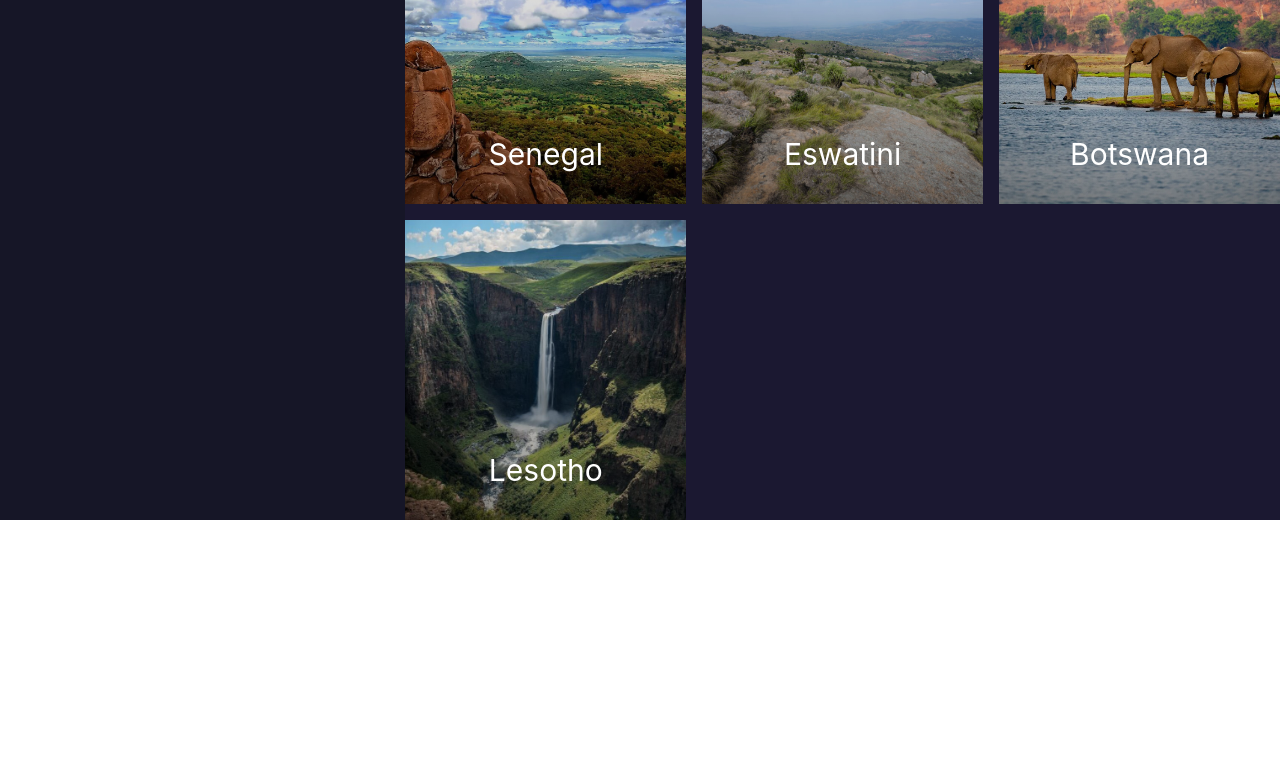
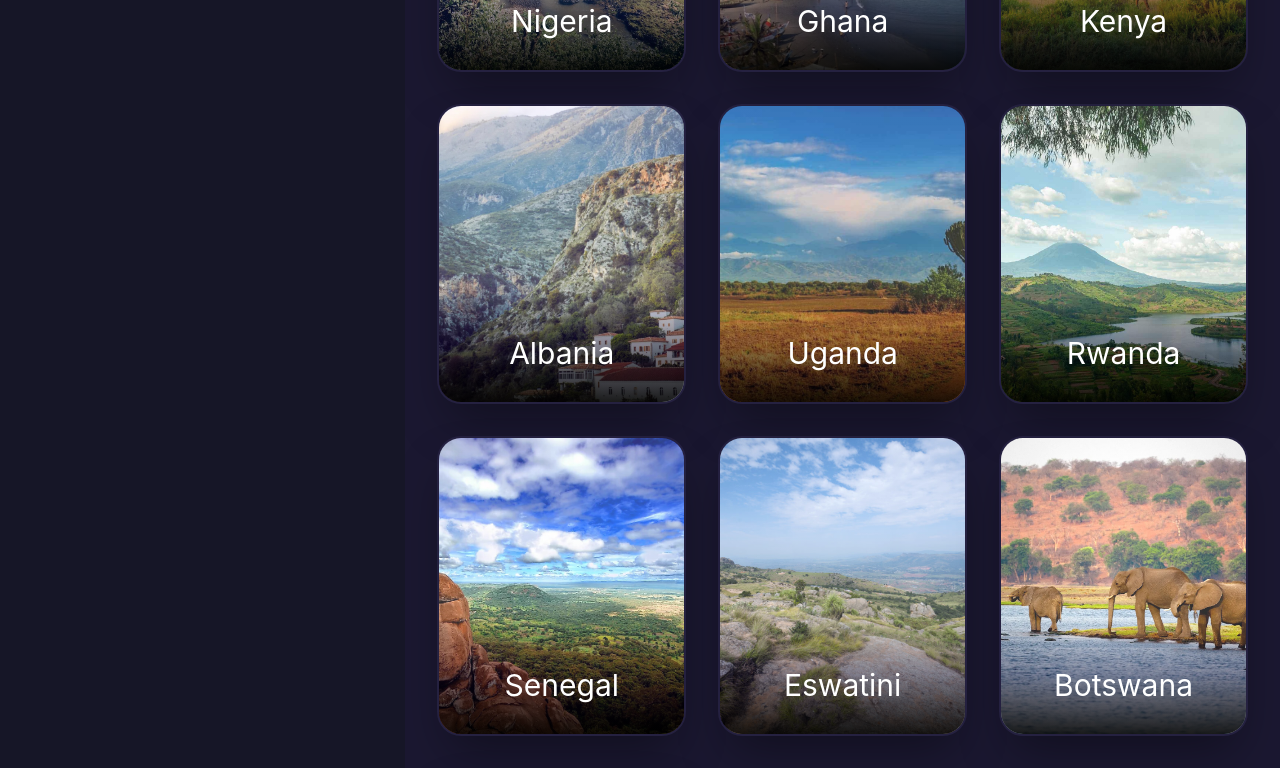
Before and after one commit to chubkey3/BetterGuessr, a Next.js app in the folder apps/frontend/: page /singleplayer in a window 1280 px wide. Shown: the part 8628-9396 px from the top of the page. Before the commit the page ends 9148 px from the top, so only its background shows below. Built offline with nearby package versions, Linux system fonts and the light colour scheme.

Commit message:
fixed singleplayer icons

```diff
--- a/apps/frontend/src/pages/singleplayer.tsx
+++ /dev/null
@@ -1,42 +0,0 @@
-import DashboardWrapper from "@/components/DashboardWrapper";
-import countrylist from "@/components/data/countrylist.json";
-
-function MapButton({ country }: { country: string }) {
-  return (
-    <div className="relative grid place-items-center w-full h-[300px]">
-      <div
-        className="absolute left-0 top-0 w-full h-full overflow-hidden"
-        style={{
-          backgroundImage: `url(/countries/${country.replaceAll(" ", "_")}.jpg)`,
-          backgroundPosition: "center center",
-          backgroundSize: "cover",
-        }}
-      ></div>
-      <div className="absolute left-0 top-0 w-full h-full bg-gradient-to-b from-[#ffffff00] to-[#00000071]"></div>
-      <div className="absolute left-0 top-0 w-full h-full grid grid-rows-3">
-        <div className="row-span-2" />
-        <div className="row-span-1 grid place-items-center text-white text-3xl">
-          <h1>{country}</h1>
-        </div>
-      </div>
-    </div>
-  );
-}
-
-export default function Singleplayer() {
-  return (
-    <DashboardWrapper>
-      <div className="flex flex-row place-items-center">
-        <div className="grid grid-cols-3 gap-4 w-full max-w-[1400px]">
-          {countrylist.map((country, index) => {
-            return (
-              <div key={index}>
-                <MapButton country={country} />
-              </div>
-            );
-          })}
-        </div>
-      </div>
-    </DashboardWrapper>
-  );
-}
--- /dev/null
+++ b/apps/frontend/src/pages/singleplayer/[id].tsx
@@ -0,0 +1,12 @@
+import DashboardWrapper from "@/components/DashboardWrapper";
+import { useRouter } from "next/router";
+
+export default function Map() {
+  const router = useRouter();
+  const { id } = router.query;
+  return (
+    <DashboardWrapper>
+      <div>{id}</div>
+    </DashboardWrapper>
+  );
+}
--- /dev/null
+++ b/apps/frontend/src/pages/singleplayer/index.tsx
@@ -0,0 +1,49 @@
+import DashboardWrapper from "@/components/DashboardWrapper";
+import countrylist from "@/components/data/countrylist.json";
+import { useRouter } from "next/router";
+
+export default function Singleplayer() {
+  const router = useRouter();
+  function MapButton({ country }: { country: string }) {
+    return (
+      <button
+        onClick={() => router.push(`/singleplayer/${country.replaceAll(" ", "_")}`)}
+        className="relative grid place-items-center w-full h-[300px] border-2 border-[#3c35654d] hover:border-[#c6c4d794] rounded-3xl
+        overflow-hidden shadow-2xl shadow-[#00000061] hover:scale-105  transition-all duration-300"
+      >
+        <div
+          className="absolute left-0 top-0 w-full h-full"
+          style={{
+            backgroundImage: `url(/countries/${country.replaceAll(" ", "_")}.jpg)`,
+            backgroundPosition: "center center",
+            backgroundSize: "cover",
+          }}
+        ></div>
+        <div className="absolute left-0 top-0 w-full h-full bg-gradient-to-b from-[#ffffff2f] from-30%  via-[#08032765] from-60% to-[#000000de]"></div>
+        <div className="absolute left-0 top-0 w-full h-full grid grid-rows-3">
+          <div className="row-span-2" />
+          <div className="row-span-1 grid place-items-center text-white text-3xl">
+            <h1>{country}</h1>
+          </div>
+        </div>
+      </button>
+    );
+  }
+
+  return (
+    <DashboardWrapper>
+      <div className="grid place-items-center p-8">
+        <h1 className="text-3xl text-white font-semibold mb-8 text-left w-full px-4">Official</h1>
+        <div className="grid grid-cols-3 gap-8 w-full max-w-[1400px]">
+          {countrylist.map((country, index) => {
+            return (
+              <div key={index}>
+                <MapButton country={country} />
+              </div>
+            );
+          })}
+        </div>
+      </div>
+    </DashboardWrapper>
+  );
+}
```
